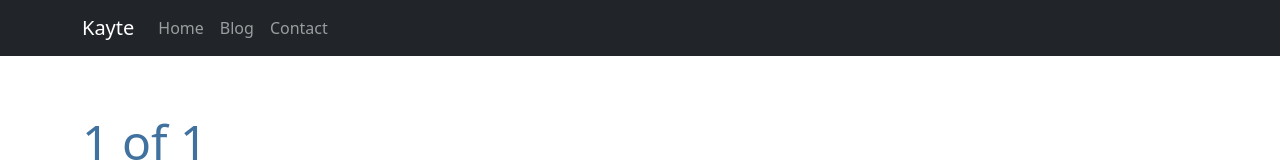
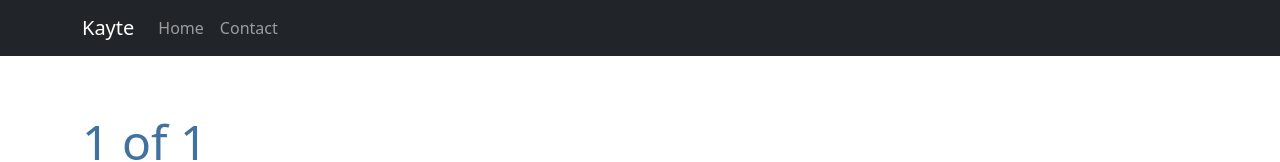
Before and after one commit to UseTheHill/react_router_6, a React (Create React App) app: page / in a window 1280 px wide. Shown: the top 162 px of the page. Built offline with nearby package versions, Linux system fonts and the light colour scheme.

Commit message:
had to stop

```diff
--- a/src/App.js
+++ b/src/App.js
@@ -9,7 +9,7 @@ import { Container, Navbar, Nav } from "react-bootstrap/";
 // Pages
 // import Navbar from "./Navbar";
 import Home from "./pages/Home";
-import Blog from "./pages/Blog";
+import BlogList from "./pages/BlogList";
 import Contact from "./pages/Contact";
 
 function App() {
@@ -38,10 +38,10 @@ function App() {
         <Container>
           <Navbar.Brand href="#home">Kayte</Navbar.Brand>
           <Navbar.Toggle aria-controls="responsive-navbar-nav" />
-          <Navbar.Collapse id="responsive-navbar-nav" >
+          <Navbar.Collapse id="responsive-navbar-nav">
             <Nav className="me-auto ">
               <Nav.Link href="/">Home</Nav.Link>
-              <Nav.Link href="/blog">Blog</Nav.Link>
+              {/* <Nav.Link href="/bloglist">Blog</Nav.Link> */}
               <Nav.Link href="/contact">Contact</Nav.Link>
             </Nav>
           </Navbar.Collapse>
@@ -50,7 +50,7 @@ function App() {
       <BrowserRouter>
         <Routes>
           <Route path="/" element={<Home />} />
-          <Route path="/blog" element={<Blog />} />
+          {/* <Route path="/bloglist" element={<BlogList />} /> */}
           <Route path="/contact" element={<Contact />} />
         </Routes>
       </BrowserRouter>
--- a/src/pages/Blog.js
+++ /dev/null
@@ -1,9 +0,0 @@
-import styles from "./Blog.module.scss";
-
-export default function Blog() {
-  return (
-    <div className={styles.projects_div}>
-      <h1 className={styles.h1}>Blog</h1>
-    </div>
-  );
-}
--- /dev/null
+++ b/src/pages/BlogList.js
@@ -0,0 +1,29 @@
+// import { Link } from "react-router-dom";
+
+// const BlogList = ({ blogs, title }) => {
+//   return (
+//     <div className="blog-list">
+//       <h2>{title}</h2>
+//       {blogs.map((blog) => (
+//         <div className="blog-preview" key={blog.id}>
+//           <Link to={`/blogs/${blog.id}`}>
+//             <h2>{blog.title}</h2>
+//             <p>Written by {blog.author}</p>
+//           </Link>
+//         </div>
+//       ))}
+//     </div>
+//   );
+// };
+
+// export default BlogList;
+
+import styles from "./BlogList.module.scss";
+
+export default function BlogList() {
+  return (
+    <div className={styles.projects_div}>
+      <h1 className={styles.h1}>Blog</h1>
+    </div>
+  );
+}
```
Also changed, not shown: src/pages/BlogDetails.js (added, +31 -0 lines), src/pages/Home.js (+19 -0 lines), src/pages/BlogDetails.module.scss (added), src/pages/BlogList.module.scss (renamed from src/pages/Blog.module.scss), src/pages/useFetch.js (added), 1 other file (tests, documents, lock files or other folders).
